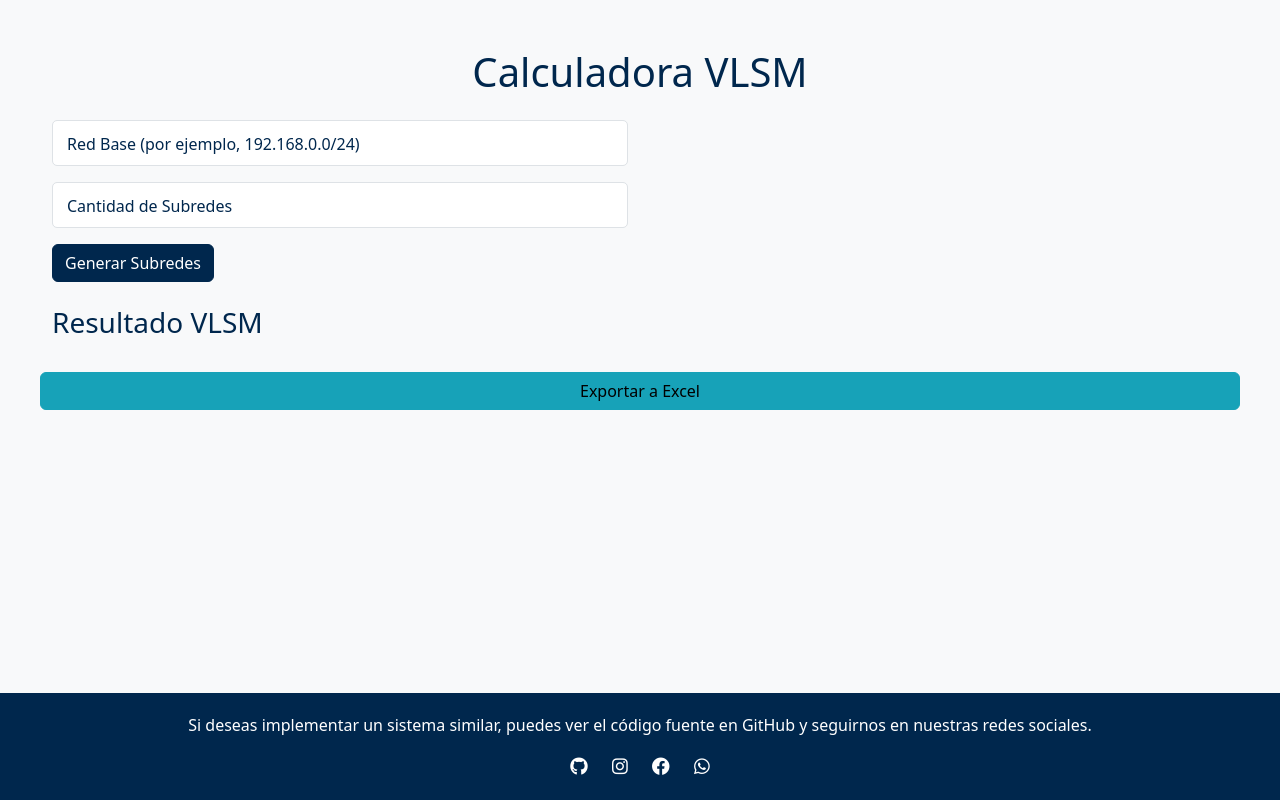
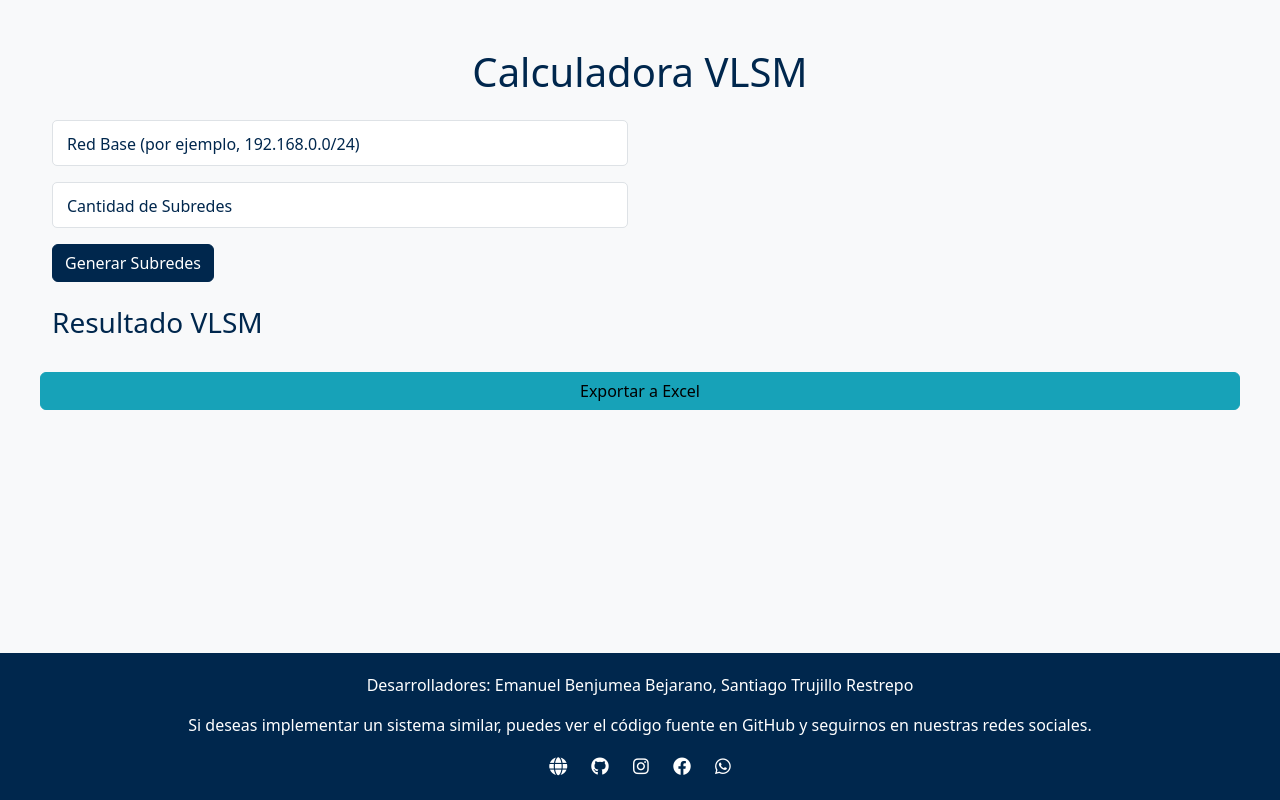
Before and after one commit to Media-Code-House/Calculadora-VLSM, a plain HTML site: page index.html in a window 1280 px wide. Drawn offline with nearby package versions, Linux system fonts and the light colour scheme.

Commit message:
lanzamiento de v1.0
se agregan redes sociales de media code house se asigna el lanzamiento para la version 1.0

```diff
--- a/index.html
+++ b/index.html
@@ -135,12 +135,14 @@
     </div>
 
     <footer>
+        <p>Desarrolladores: Emanuel Benjumea Bejarano, Santiago Trujillo Restrepo</p>
         <p>Si deseas implementar un sistema similar, puedes ver el código fuente en GitHub y seguirnos en nuestras redes sociales.</p>
         <div>
-            <a href="https://github.com/tu_usuario" target="_blank"><i class="fab fa-github"></i></a>
-            <a href="https://www.instagram.com/tu_usuario" target="_blank"><i class="fab fa-instagram"></i></a>
-            <a href="https://www.facebook.com/tu_usuario" target="_blank"><i class="fab fa-facebook"></i></a>
-            <a href="https://wa.me/tu_numero_telefono" target="_blank"><i class="fab fa-whatsapp"></i></a>
+            <a href="https://mediacodehouse.com/" target="_blank"><i class="fas fa-globe"></i></a>
+            <a href="https://github.com/Media-Code-House/Calculadora-VLSM" target="_blank"><i class="fab fa-github"></i></a>
+            <a href="https://www.instagram.com/media_code_house" target="_blank"><i class="fab fa-instagram"></i></a>
+            <a href="https://www.facebook.com/profile.php?id=61556404717648" target="_blank"><i class="fab fa-facebook"></i></a>
+            <a href="https://api.whatsapp.com/send?phone=573152728467&text=Hola%2C%20vi%20tu%20c%C3%B3digo%20en%20VLSM%20y%20me%20gustar%C3%ADa%20conocer%20m%C3%A1s%20sobre%20los%20servicios%20tecnol%C3%B3gicos%20que%20ofreces%20para%20empresas.%20%C2%A1Quedo%20atento%20a%20tu%20respuesta!" target="_blank"><i class="fab fa-whatsapp"></i></a>
         </div>
     </footer>
 
```
